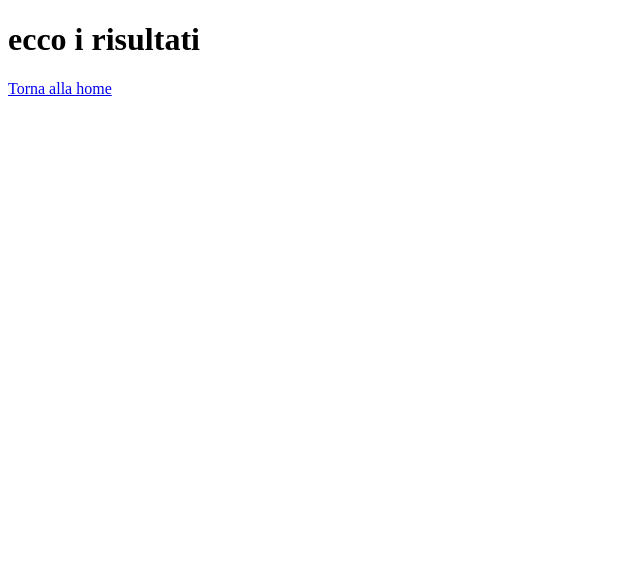
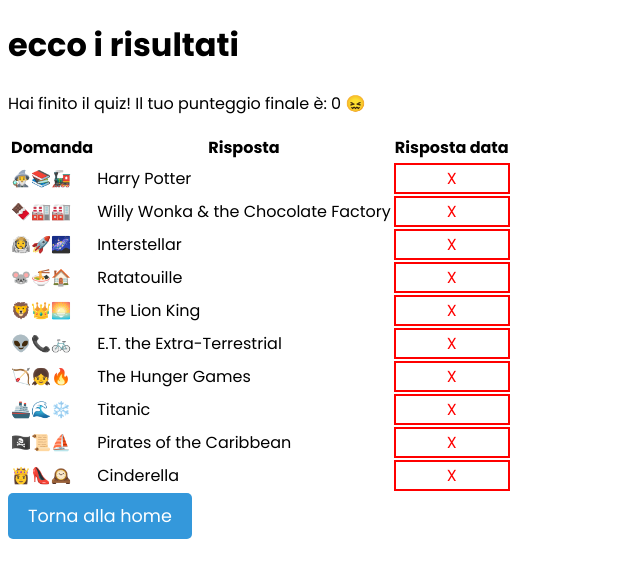
Before and after one commit to CodeStorm-SRL/entry-tests, a Vue app in the folder interactive-quiz/: page /result-page in a window 1280 px wide. Shown: the top 578 px of the page, without its empty margins (0-640 px from the left). Built offline with nearby package versions, Linux system fonts and the light colour scheme.

Commit message:
add result page feedback

```diff
--- a/interactive-quiz/src/components/QuizApp.vue
+++ b/interactive-quiz/src/components/QuizApp.vue
@@ -46,11 +46,13 @@ export default {
     <h1>{{ title }}</h1>
     <QuizQuestion />
     <QuizOptions />
-    <button v-if="showNextButton" @click="nextQuestion">Next</button>
+    <button class="main-btn" v-if="showNextButton" @click="nextQuestion">
+      Next
+    </button>
     <!-- <p v-else>
       Hai finito il quiz! Il tuo punteggio finale è: {{ store.score }}
     </p> -->
-    <router-link v-else to="/result-page" class="my-router-link"
+    <router-link v-else to="/result-page" class="main-btn"
       >scopri i risultati</router-link
     >
   </div>
--- a/interactive-quiz/src/components/QuizOptions.vue
+++ b/interactive-quiz/src/components/QuizOptions.vue
@@ -13,19 +13,17 @@ export default {
     // Seleziona un'opzione e gestisce la logica di correttezza
     selectOption(selectedOption) {
       // Imposta l'opzione selezionata nel modulo store
-      this.store.filmQuestions[this.store.currentQuestionIndex].selected =
-        selectedOption;
+      const currentQuestion =
+        this.store.filmQuestions[this.store.currentQuestionIndex];
+      currentQuestion.selected = selectedOption;
 
       // Verifica se l'opzione selezionata è corretta confrontandola con la risposta corretta
       const isCorrect =
-        selectedOption ===
-        store.filmQuestions[store.currentQuestionIndex].options[
-          store.filmQuestions[store.currentQuestionIndex].answer
-        ];
+        selectedOption === currentQuestion.options[currentQuestion.answer];
 
       // Incrementa lo score se corretto
       if (isCorrect) {
-        store.score++;
+        this.store.score++;
       }
       console.log(`Selected option is correct: ${isCorrect}`);
     },
@@ -66,6 +64,7 @@ export default {
     <li v-for="(option, index) in currentQuestionOptions" :key="index">
       <button
         @click="selectOption(option)"
+        class="option-btn"
         :class="{
           correct:
             isOptionCorrect(option) &&
--- a/interactive-quiz/src/style.css
+++ b/interactive-quiz/src/style.css
@@ -0,0 +1,37 @@
+@import url("https://fonts.googleapis.com/css2?family=Poppins:wght@400;700&display=swap");
+
+body {
+  font-family: "Poppins", sans-serif;
+}
+.main-btn {
+  cursor: pointer;
+  display: inline-block;
+  padding: 10px 20px;
+  font-size: 1.1rem;
+  color: #fff;
+  background-color: #3498db;
+  text-decoration: none;
+  border-radius: 5px;
+  transition: background-color 0.3s ease;
+}
+
+.main-btn:hover {
+  background-color: #2980b9;
+}
+
+.option-btn {
+  margin: 10px auto;
+  cursor: pointer;
+  display: inline-block;
+  padding: 10px 20px;
+  font-size: 1.1rem;
+  color: #3b2f2f;
+  background-color: #73bff1;
+  text-decoration: none;
+  border-radius: 5px;
+  transition: background-color 0.3s ease;
+}
+
+.option-btn:hover {
+  background-color: #a7d1ee;
+}
--- a/interactive-quiz/src/views/HomePage.vue
+++ b/interactive-quiz/src/views/HomePage.vue
@@ -1,22 +1,35 @@
-<script>
-// import MyComponent from "./components/MyComponent.vue";
-
-export default {
-  data() {
-    return {
-      title: "Hello world",
-    };
-  },
-
-  // components: {
-  //   MyComponent,
-  // },
-};
-</script>
+<script></script>
 
 <template>
-  <h1>Hello Codestorm!</h1>
-  <router-link to="/quiz-page" class="my-router-link">Vai al quiz</router-link>
+  <div class="home-container">
+    <h1 class="home-title">Benvenuto su CodeStorm Quiz</h1>
+    <p class="home-subtitle">
+      Mettiti alla prova con questo divertente quiz sugli emoji dei film!
+    </p>
+    <router-link to="/quiz-page" class="main-btn">Inizia il Quiz</router-link>
+  </div>
 </template>
 
-<style lang="scss" scoped></style>
+<style lang="css" scoped>
+.home-container {
+  max-width: 800px;
+  margin: 10rem auto;
+  text-align: center;
+  padding: 20px;
+  background-color: #f8f8f8;
+  border-radius: 8px;
+  box-shadow: 0 0 10px rgba(0, 0, 0, 0.1);
+}
+
+.home-title {
+  font-size: 2.5rem;
+  color: #333;
+  margin-bottom: 10px;
+}
+
+.home-subtitle {
+  font-size: 1.2rem;
+  color: #666;
+  margin-bottom: 20px;
+}
+</style>
--- a/interactive-quiz/src/views/ResultPage.vue
+++ b/interactive-quiz/src/views/ResultPage.vue
@@ -1,22 +1,79 @@
 <script>
-// import MyComponent from "./components/MyComponent.vue";
+import store from "../store";
 
 export default {
   data() {
     return {
       title: "ecco i risultati",
+      store,
     };
   },
-
-  // components: {
-  //   MyComponent,
-  // },
+  computed: {
+    finalScore() {
+      return this.store.score;
+    },
+  },
+  methods: {
+    isAnswerCorrect(question) {
+      return question.options[question.answer] === question.selected;
+    },
+  },
 };
 </script>
 
 <template>
-  <h1>{{ title }}</h1>
-  <router-link to="/" class="my-router-link">Torna alla home</router-link>
+  <div>
+    <h1>{{ title }}</h1>
+    <p>
+      Hai finito il quiz! Il tuo punteggio finale è: {{ finalScore }}
+      <span v-if="finalScore == 0">😖</span>
+      <span v-if="finalScore >= 1 && finalScore <= 3">😢</span>
+      <span v-else-if="finalScore >= 4 && finalScore <= 7">😊</span>
+      <span v-else-if="finalScore >= 8 && finalScore <= 10">😄</span>
+    </p>
+
+    <table>
+      <thead>
+        <tr>
+          <th>Domanda</th>
+          <th>Risposta</th>
+          <th>Risposta data</th>
+          <!-- Nuova colonna -->
+        </tr>
+      </thead>
+      <tbody>
+        <tr v-for="(question, index) in store.filmQuestions" :key="index">
+          <td>{{ question.question }}</td>
+          <td>{{ question.options[question.answer] }}</td>
+          <td
+            :class="{
+              'correct-answer': isAnswerCorrect(question),
+              'incorrect-answer': !isAnswerCorrect(question),
+              'missing-answer': !question.selected,
+            }"
+          >
+            {{ question.selected || "X" }}
+          </td>
+        </tr>
+      </tbody>
+    </table>
+
+    <router-link to="/" class="main-btn">Torna alla home</router-link>
+  </div>
 </template>
 
-<style lang="scss" scoped></style>
+<style lang="css" scoped>
+.correct-answer {
+  border: 2px solid green;
+}
+
+.incorrect-answer {
+  border: 2px solid red;
+}
+
+.missing-answer {
+  border: 2px solid red;
+  text-align: center;
+  color: red;
+}
+</style>
```
